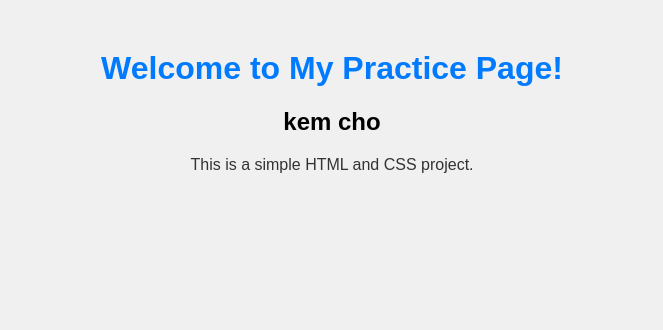
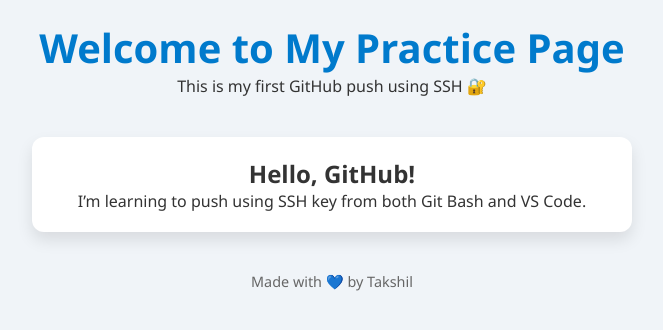
Before and after one commit to Takshil-P/practice_01, a plain HTML site: page index.html in a window 1280 px wide. Shown: the whole page, without its empty margins (308-971 px from the left). Drawn offline with Linux system fonts and the light colour scheme.

Commit message:
Initial push using SSH

```diff
--- a/index.html
+++ b/index.html
@@ -1,13 +1,26 @@
 <!DOCTYPE html>
 <html lang="en">
 <head>
-  <meta charset="UTF-8">
-  <title>My Practice Page</title>
-  <link rel="stylesheet" href="style.css">
+  <meta charset="UTF-8" />
+  <meta name="viewport" content="width=device-width, initial-scale=1.0" />
+  <title>Takshil's Web Page</title>
+  <link rel="stylesheet" href="style.css" />
 </head>
 <body>
-  <h1>Welcome to My Practice Page!</h1>
-  <h2>kem cho</h2>
-  <p>This is a simple HTML and CSS project.</p>
+  <header>
+    <h1>Welcome to My Practice Page</h1>
+    <p>This is my first GitHub push using SSH 🔐</p>
+  </header>
+
+  <main>
+    <section class="card">
+      <h2>Hello, GitHub!</h2>
+      <p>I’m learning to push using SSH key from both Git Bash and VS Code.</p>
+    </section>
+  </main>
+
+  <footer>
+    <p>Made with 💙 by Takshil</p>
+  </footer>
 </body>
 </html>
--- a/style.css
+++ b/style.css
@@ -1,14 +1,40 @@
+/* Reset */
+* {
+  margin: 0;
+  padding: 0;
+  box-sizing: border-box;
+}
+
 body {
-  font-family: Arial, sans-serif;
-  background-color: #f0f0f0;
+  font-family: 'Segoe UI', sans-serif;
+  background: #f0f4f8;
+  color: #333;
+  padding: 20px;
+}
+
+header {
   text-align: center;
-  margin-top: 50px;
+  margin-bottom: 40px;
 }
 
 h1 {
-  color: #007bff;
+  color: #007acc;
+  font-size: 2.5rem;
 }
 
-p {
-  color: #333;
+.card {
+  background: #ffffff;
+  padding: 20px;
+  border-radius: 12px;
+  box-shadow: 0 8px 16px rgba(0, 0, 0, 0.1);
+  max-width: 600px;
+  margin: 0 auto;
+  text-align: center;
 }
+
+footer {
+  margin-top: 40px;
+  text-align: center;
+  font-size: 0.9rem;
+  color: #666;
+}
```
